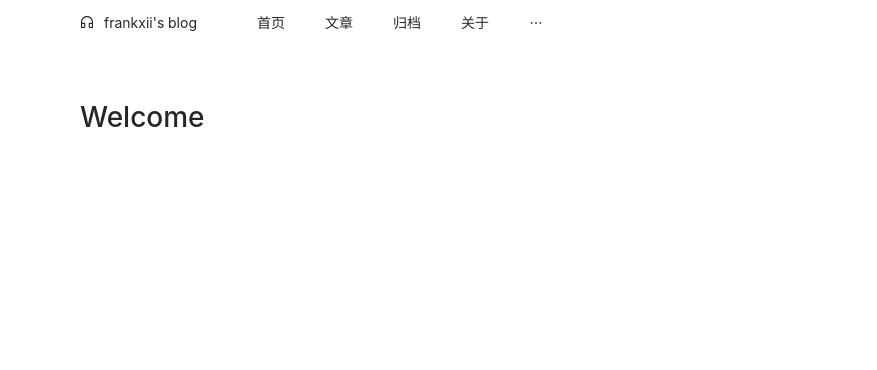
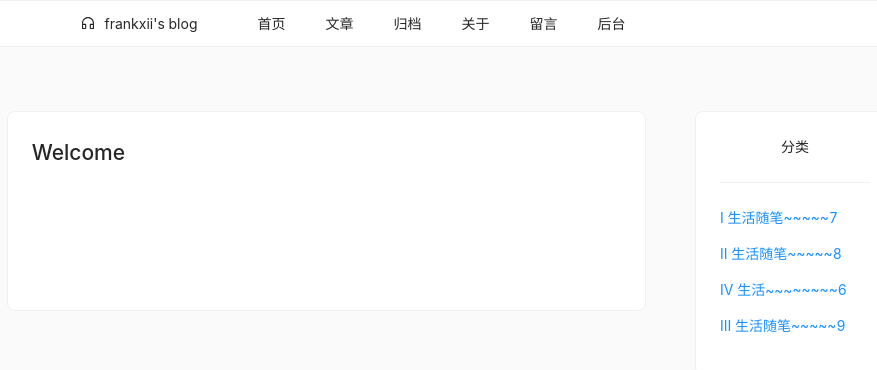
Before and after one commit to frankxii/blog-frontend, a React (Create React App) app: page /blog in a window 1280 px wide. Shown: the top 370 px of the page, without its empty margins (240-1117 px from the left). Built offline with nearby package versions, Linux system fonts and the light colour scheme.

Commit message:
修改 博客首页布局，使用圆角卡片

```diff
--- a/src/page/front/FrontPage.tsx
+++ b/src/page/front/FrontPage.tsx
@@ -1,35 +1,55 @@
 import React from "react"
+
+import {Row, Col, Layout, Card} from "antd"
+import {Content} from "antd/es/layout/layout"
+import {CustomerServiceOutlined} from "@ant-design/icons"
+
+import {Route} from "react-router-dom"
+
+import About from "./About"
+import Article from "./Article"
+import ArticleList from "./ArticleList"
+import Welcome from "./Welcome"
 import Navigator from "./Navigator"
-import {Row, Col} from "antd"
-import {Route} from "react-router-dom"
-import Welcome from "./Welcome"
-import ArticleList from "./ArticleList"
-import Article from "./Article"
-import About from "./About"
-import {CustomerServiceOutlined} from "@ant-design/icons"
+import CategoryPendant from "../../component/CategoryPendant"
 
 export default function FrontPage(props: any) {
   return (
     <div>
-      <Row style={{marginBottom: 50}} align="middle">
+      {/*导航栏*/}
+      <Card style={{borderRadius: 8, width: '100%'}} bodyStyle={{padding: 0}}>
+        <Row align="middle">
           <Col offset={6}>
             <div>
               <CustomerServiceOutlined/>
               <span style={{marginLeft: 10}}>frankxii's blog</span>
             </div>
           </Col>
-        <Col span={7}>
+          <Col span={12}>
             <Route path={`${props.match.path}`} component={Navigator}/>
           </Col>
         </Row>
+      </Card>
+      {/*content容器*/}
+      <Layout>
+        <Content style={{padding: '64px 50px', minHeight: 895, backgroundColor: '#FAFAFA'}}>
           <Row>
-        <Col span={10} offset={6}>
+            {/*主要内容区域*/}
+            <Col span={13} offset={4}>
+              <Card style={{borderRadius: 8, minHeight: 200}}>
                 <Route exact path={`${props.match.path}`} component={Welcome}/>
                 <Route exact path={`${props.match.path}/article`} component={ArticleList}/>
                 <Route path={`${props.match.path}/article/:id`} component={Article}/>
                 <Route path={`${props.match.path}/about`} component={About}/>
+              </Card>
+            </Col>
+            {/*分类挂件*/}
+            <Col offset={1}>
+              <CategoryPendant/>
             </Col>
           </Row>
+        </Content>
+      </Layout>
     </div>
   )
 }
```
Lines whose indentation alone changed are shown as unchanged.
